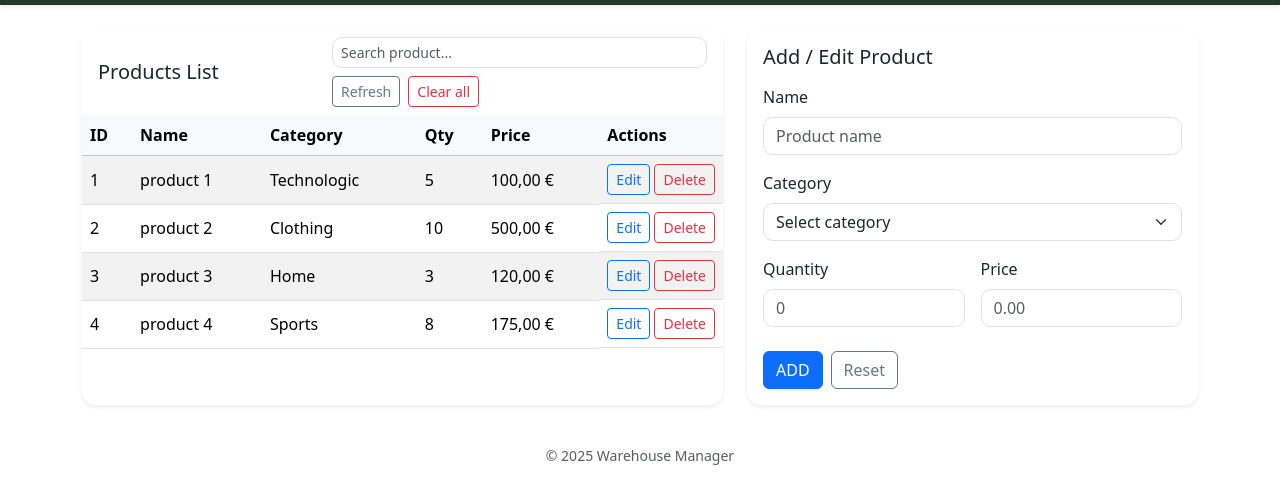
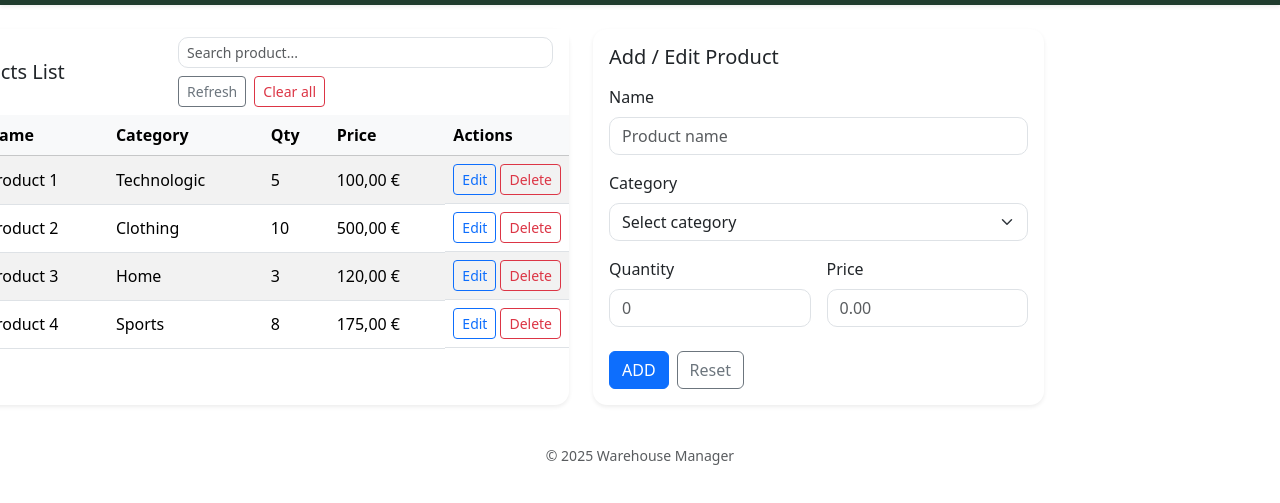
Before and after one commit to MK-Dragon/Projecto_UC605, a plain HTML site: page frontend/index.html in a window 1280 px wide. Shown: the part 51-554 px from the top of the page. Drawn offline with nearby package versions, Linux system fonts and the light colour scheme.

Commit message:
alinhamento do card

```diff
--- a/frontend/styles.css
+++ b/frontend/styles.css
@@ -41,3 +41,10 @@
 .table thead th{
   font-weight:700;
 }
+
+
+
+
+.col-lg-7 {
+margin-left: -154px !important;
+}
```
